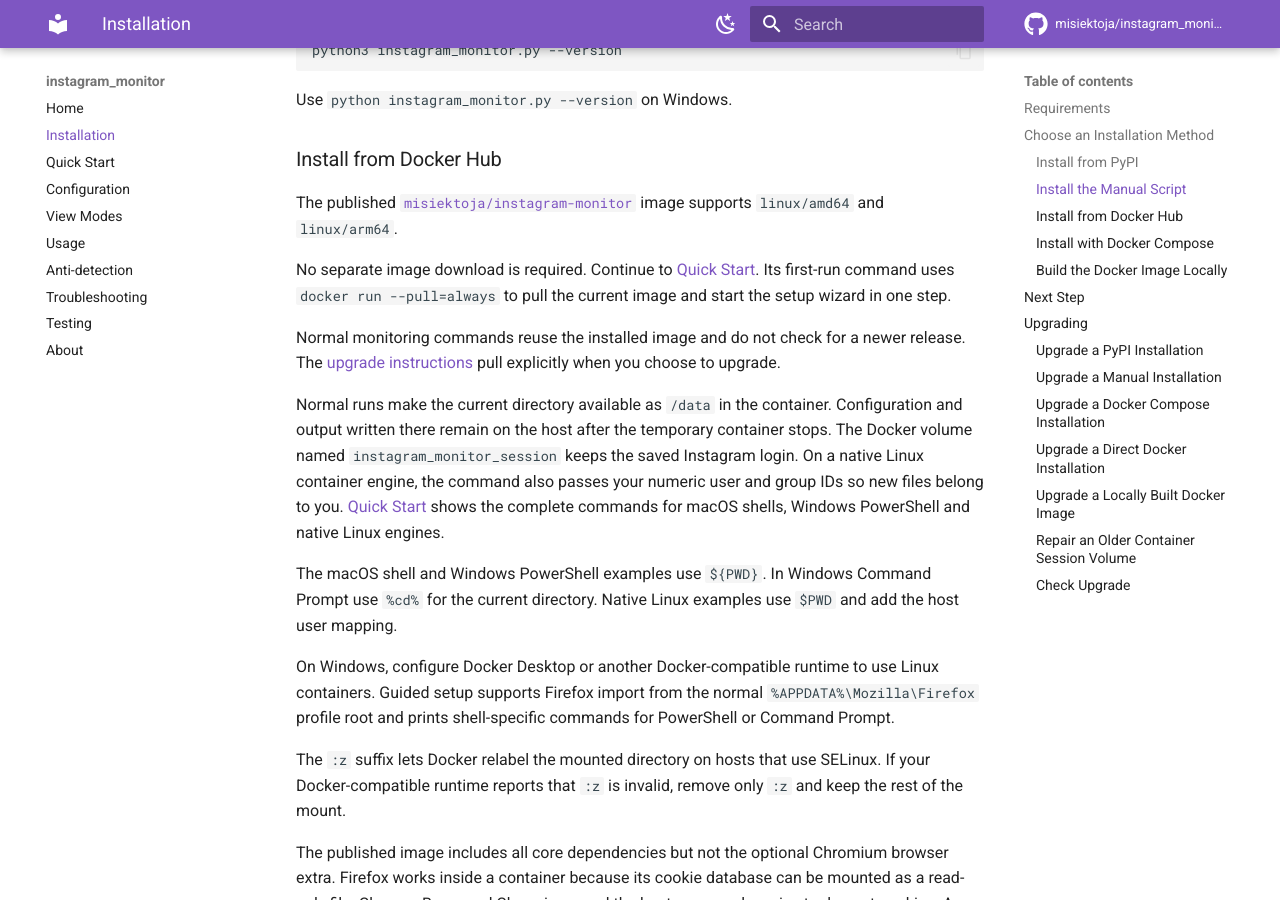
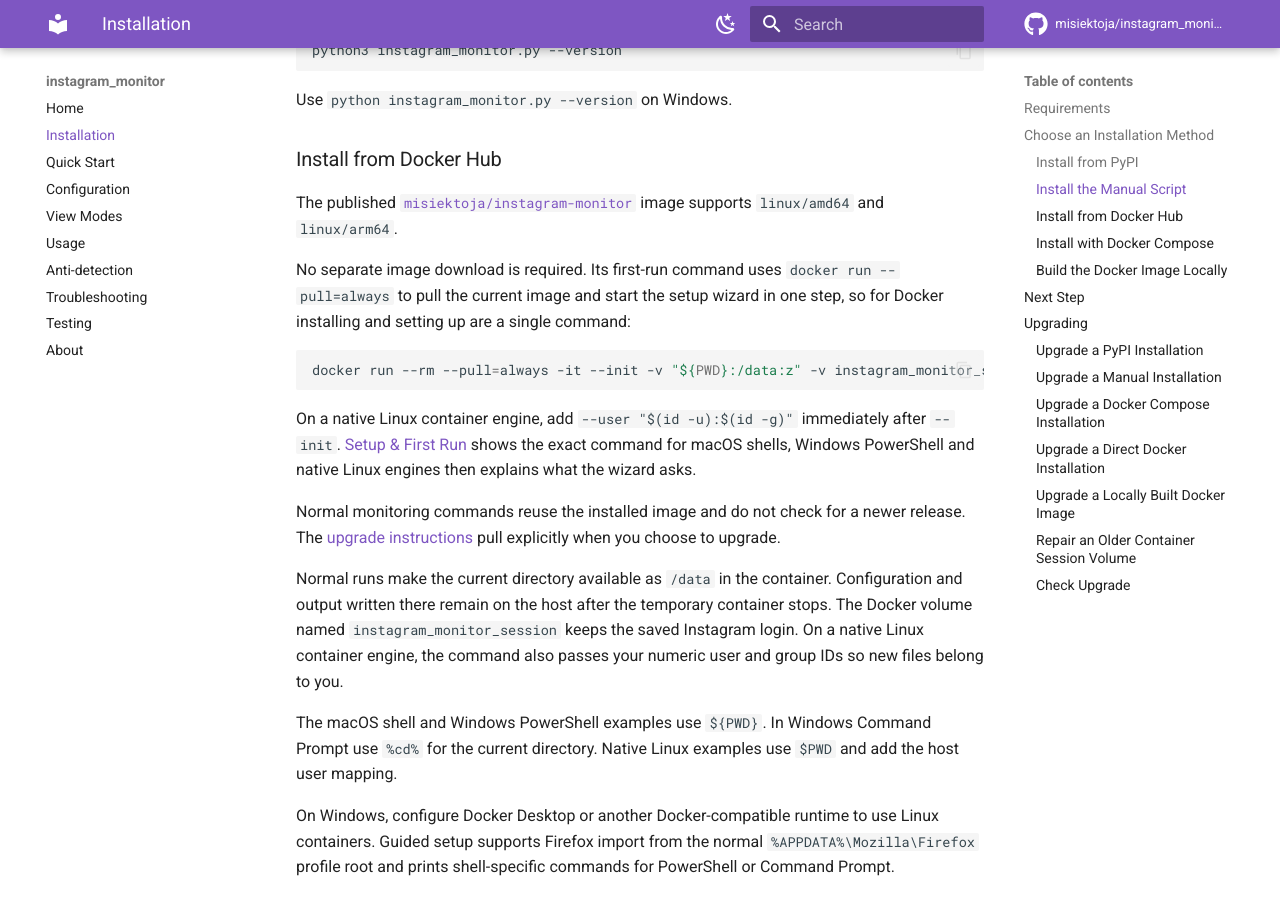
Before and after one commit to misiektoja/instagram_monitor, an MkDocs documentation site: the page built from docs/installation.md, in a window 1280 px wide and 900 px high, scrolled down 2660 px. Built offline with MkDocs 1.6.1 and Material for MkDocs 9.7.7, drawn with Linux system fonts in a browser that asks for light colours; comment, search, counter and statistics services are not loaded; some of the changed text lies outside the part shown.

Commit message:
docs: make Docker install steps self-contained and drop Quick Start ping-pong

````diff
--- a/docs/installation.md
+++ b/docs/installation.md
@@ -106,11 +106,17 @@
 
 The published [`misiektoja/instagram-monitor`](https://hub.docker.com/r/misiektoja/instagram-monitor) image supports `linux/amd64` and `linux/arm64`.
 
-No separate image download is required. Continue to [Quick Start](quick-start.md#new-here-run-the-setup-wizard). Its first-run command uses `docker run --pull=always` to pull the current image and start the setup wizard in one step.
+No separate image download is required. Its first-run command uses `docker run --pull=always` to pull the current image and start the setup wizard in one step, so for Docker installing and setting up are a single command:
+
+```sh
+docker run --rm --pull=always -it --init -v "${PWD}:/data:z" -v instagram_monitor_session:/home/instagram/.config/instaloader misiektoja/instagram-monitor:latest --setup
+```
+
+On a native Linux container engine, add `--user "$(id -u):$(id -g)"` immediately after `--init`. [Setup & First Run](setup-and-first-run.md#new-here-run-the-setup-wizard) shows the exact command for macOS shells, Windows PowerShell and native Linux engines then explains what the wizard asks.
 
 Normal monitoring commands reuse the installed image and do not check for a newer release. The [upgrade instructions](#upgrade-a-direct-docker-installation) pull explicitly when you choose to upgrade.
 
-Normal runs make the current directory available as `/data` in the container. Configuration and output written there remain on the host after the temporary container stops. The Docker volume named `instagram_monitor_session` keeps the saved Instagram login. On a native Linux container engine, the command also passes your numeric user and group IDs so new files belong to you. [Quick Start](quick-start.md#new-here-run-the-setup-wizard) shows the complete commands for macOS shells, Windows PowerShell and native Linux engines.
+Normal runs make the current directory available as `/data` in the container. Configuration and output written there remain on the host after the temporary container stops. The Docker volume named `instagram_monitor_session` keeps the saved Instagram login. On a native Linux container engine, the command also passes your numeric user and group IDs so new files belong to you.
 
 The macOS shell and Windows PowerShell examples use `${PWD}`. In Windows Command Prompt use `%cd%` for the current directory. Native Linux examples use `$PWD` and add the host user mapping.
 
@@ -147,7 +153,13 @@
 
 The values above are only examples. Use the numbers returned on your system. The setup wizard keeps unrelated entries in this file. Docker-compatible runtimes on macOS and Windows normally handle bind-mount ownership, so users on those systems can usually skip this step. If `/data` is not writable, set the host user and group IDs as shown above.
 
-Compose makes the current host directory available as `/data` inside the container. This is called a bind mount. The setup wizard creates `instagram_monitor.conf` and `.env` there, so the files remain on your computer when the container is replaced. A separate Docker volume named `instagram_monitor_session` keeps the saved Instagram login. Keep this directory and continue with [Quick Start](quick-start.md#new-here-run-the-setup-wizard). Its Compose setup command pulls the current image with `--pull=always`, so no separate pull command is needed during onboarding.
+Compose makes the current host directory available as `/data` inside the container. This is called a bind mount. The setup wizard creates `instagram_monitor.conf` and `.env` there, so the files remain on your computer when the container is replaced. A separate Docker volume named `instagram_monitor_session` keeps the saved Instagram login. From this directory your first command is the setup wizard:
+
+```sh
+docker compose run --rm --pull=always instagram_monitor --setup
+```
+
+The `--pull=always` flag pulls the current image first, so no separate pull command is needed during onboarding. On a native Linux container engine, export the UID and GID shown above in the same terminal before you run setup. See [Setup & First Run](setup-and-first-run.md#new-here-run-the-setup-wizard) for the wizard walkthrough.
 
 <a id="build-image-locally"></a>
 ### Build the Docker Image Locally
@@ -164,7 +176,7 @@
 <a id="next-step"></a>
 ## Next Step
 
-Continue to [Quick Start](quick-start.md). It shows the setup wizard command for every installation method then explains login choices and the first monitoring run.
+Continue to [Setup & First Run](setup-and-first-run.md). It shows the setup wizard command for every installation method then explains login choices and the first monitoring run.
 
 <a id="upgrading"></a>
 ## Upgrading
````
